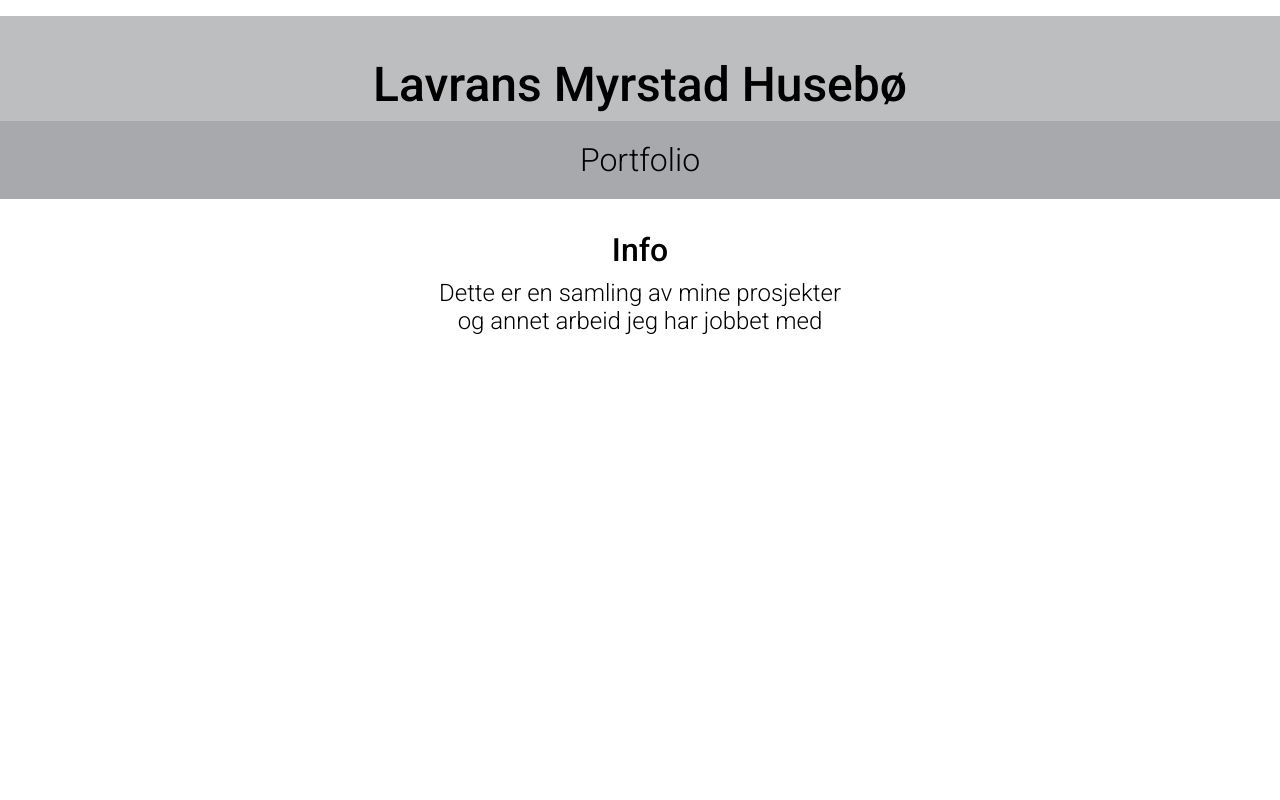
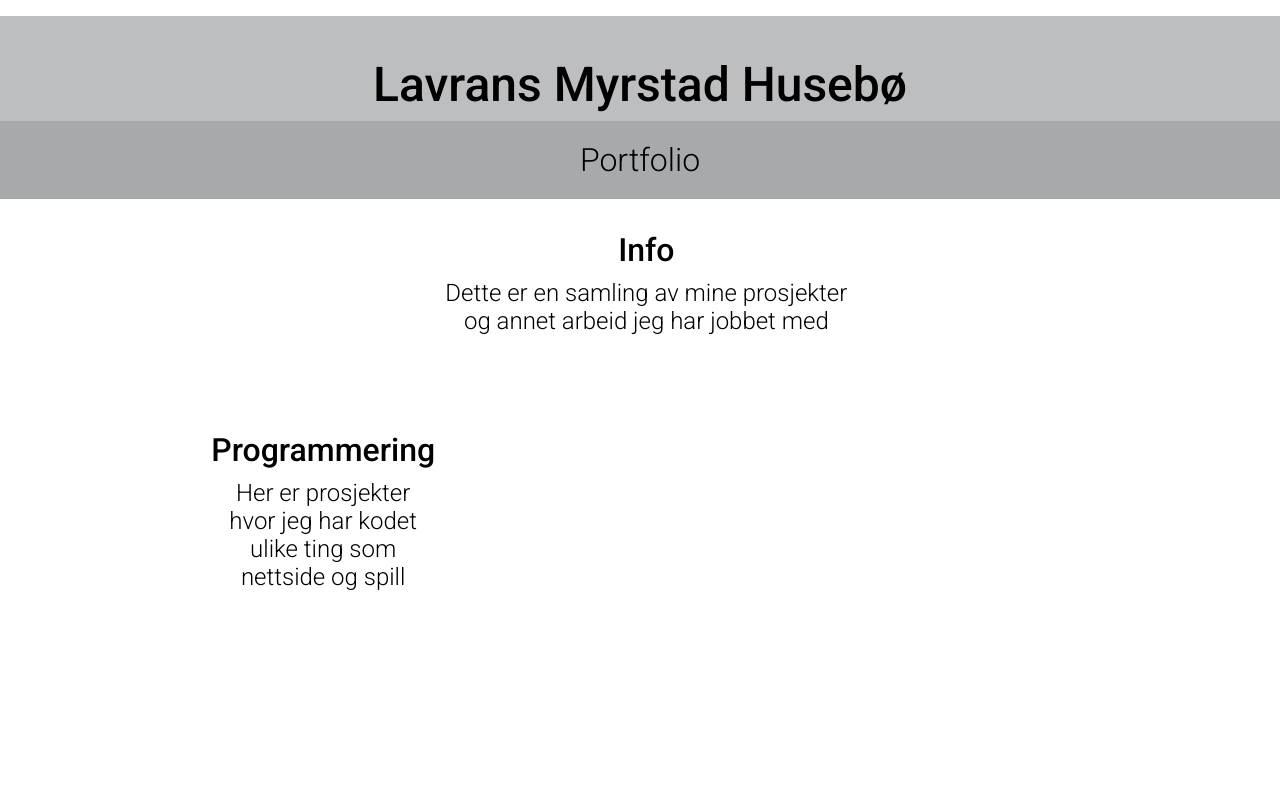
Before and after one commit to lahua007/Portfolio, a plain HTML site: page index.html in a window 1280 px wide. Drawn offline with Linux system fonts and the light colour scheme.

Commit message:
La til pong bilde, og tekst

```diff
--- a/Portofolio_css.css
+++ b/Portofolio_css.css
@@ -37,7 +37,7 @@ main {
     display: grid;
     height: 100%;
     grid-template-columns: repeat(6, 1fr);
-    grid-template-rows: 2fr 1fr 1fr;
+    grid-template-rows: 1fr 1fr 1fr;
     grid-template-areas:
       "a a b b c c"
       "d e f g h i"
--- a/index.html
+++ b/index.html
@@ -29,7 +29,13 @@
          </div>
          <div class="c"></div>
          <div class="d"></div>
-         <div class="e"></div>
+         <div class="e">
+            <h3>Programmering</h3>
+            <p>
+               Her er prosjekter hvor jeg har kodet ulike ting som nettside og
+               spill
+            </p>
+         </div>
          <div class="f"></div>
          <div class="g"></div>
          <div class="h"></div>
```
Also changed, not shown: Pong.png (added).
